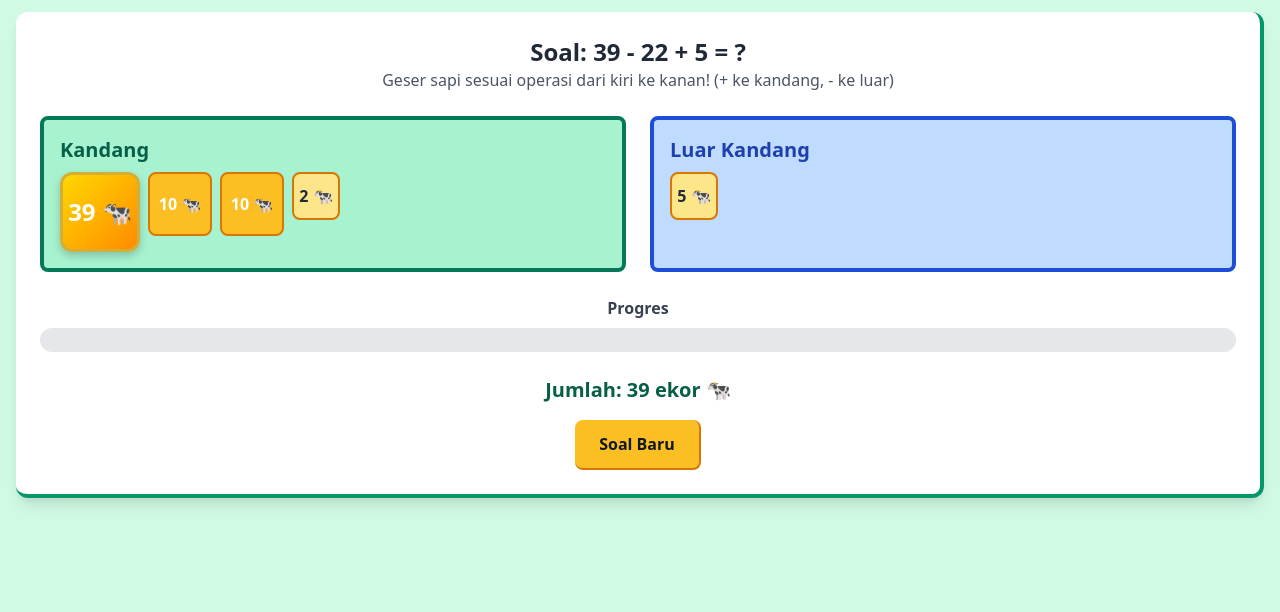
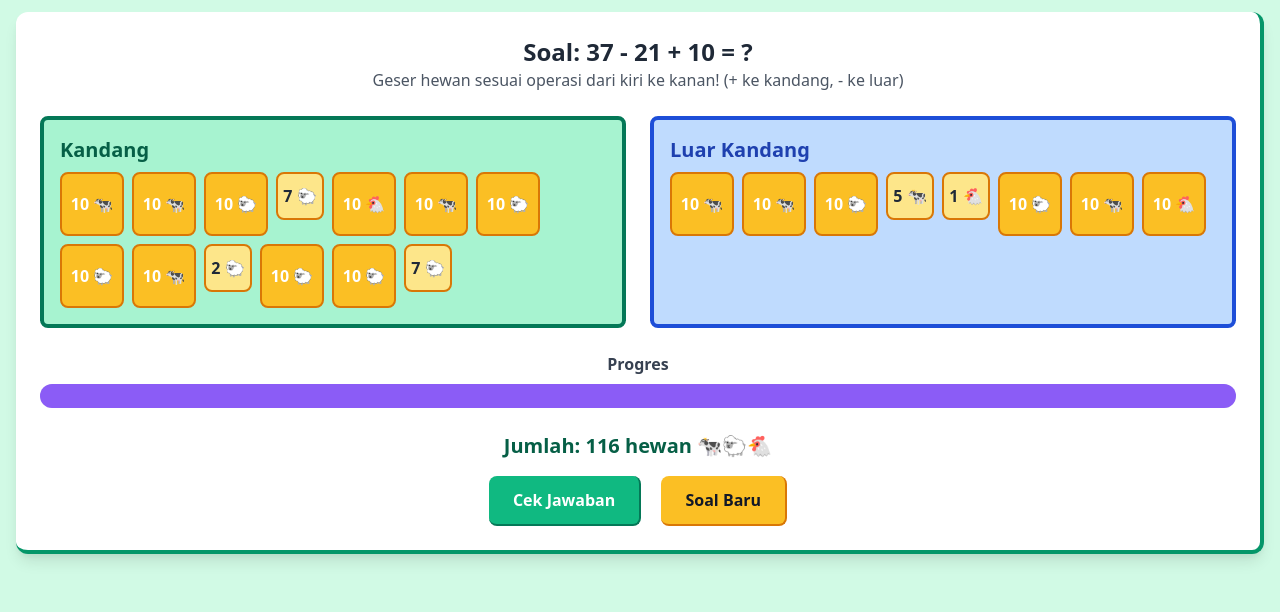
Before and after one commit to Athira-Hm/FarmMath, a plain HTML site: page latihan/latihanCampuran.html in a window 1280 px wide. Shown: the part 188-800 px from the top of the page. Drawn offline with nearby package versions, Linux system fonts and the light colour scheme.

Commit message:
Update latihanCampuran.html

```diff
--- a/latihan/latihanCampuran.html
+++ b/latihan/latihanCampuran.html
@@ -6,7 +6,6 @@
     <title>Latihan Matematika Peternakan - Campuran</title>
     <link href="https://cdn.jsdelivr.net/npm/tailwindcss@2.2.19/dist/tailwind.min.css" rel="stylesheet">
     <style>
-        /* Styling untuk notifikasi kemenangan */
         #victoryNotification {
             display: none;
             position: fixed;
@@ -36,24 +35,11 @@
             0% { transform: translateY(-100vh); opacity: 1; }
             100% { transform: translateY(100vh); opacity: 0; }
         }
-        /* Styling spesial untuk balok statis */
-        .static-block {
-            background: linear-gradient(135deg, #ffd700, #ff8c00); /* Gradien emas ke oranye */
-            border: 3px solid #d4af37; /* Border emas */
-            box-shadow: 0 4px 8px rgba(0, 0, 0, 0.2); /* Bayangan lembut */
-            font-size: 1.5rem; /* Teks lebih besar */
-            color: #fff; /* Teks putih */
-            font-weight: bold;
-            width: 80px;
-            height: 80px;
-            border-radius: 0.75rem;
-            display: flex;
-            align-items: center;
-            justify-content: center;
-            transition: transform 0.2s ease; /* Animasi saat disentuh */
+        .animal-block {
+            transition: transform 0.2s ease;
         }
-        .static-block:hover {
-            transform: scale(1.05); /* Sedikit membesar saat hover */
+        .animal-block:hover {
+            transform: scale(1.05);
         }
     </style>
 </head>
@@ -63,7 +49,7 @@
             <a href="../index.html" class="inline-block px-6 py-3 bg-amber-300 hover:bg-amber-400 text-black rounded-full transition duration-300 ease-in-out transform hover:-translate-y-1 shadow-lg">
                 <span class="flex items-center">
                     <svg xmlns="http://www.w3.org/2000/svg" class="h-5 w-5 mr-2" viewBox="0 0 20 20" fill="currentColor">
-                        <path fill-rule="evenodd" d="M9.707 16.707a1 1 0 01-1.414 0l-6-6a1 1 0 010-1.414l6-6a1 1 0 011.414 1.414L5.414 9H17a1 1 0 110 2H5.414l4.293 4.293a1 1 0 010 1.414z" clip-rule="evenodd" />
+                        <path fill-rule="evenodd" d="M9.707 16.707a1 1 0 01-1.414 0l-6-6a1 1 0 010-1.414l6-6a1 1 0 011.414 1.414L5.414 9H17a1 1 0 110 2H5.414l4.293 4.293a1 10 010 1.414z" clip-rule="evenodd" />
                     </svg>
                     Kembali ke Beranda
                 </span>
@@ -72,56 +58,44 @@
     </nav>
     <section class="py-12">
         <div class="container mx-auto px-4">
-            <h1 class="text-4xl font-bold text-center text-green-800 mb-8" id="gameTitle">Latihan Campuran Sapi</h1>
+            <h1 class="text-4xl font-bold text-center text-green-800 mb-8" id="gameTitle">Latihan Campuran Peternakan</h1>
             <div class="bg-white rounded-xl p-6 border-b-4 border-r-4 border-green-600 shadow-lg relative">
-                <!-- Soal -->
                 <div class="text-center mb-6">
                     <p class="text-2xl font-semibold text-gray-800" id="question">Soal: ?</p>
-                    <p class="text-gray-600" id="instruction">Geser sapi sesuai operasi dari kiri ke kanan! (+ ke kandang, - ke luar)</p>
+                    <p class="text-gray-600" id="instruction">Geser hewan sesuai operasi dari kiri ke kanan! (+ ke kandang, - ke luar)</p>
                 </div>
-
-                <!-- Area Permainan -->
                 <div class="grid grid-cols-1 md:grid-cols-2 gap-6">
-                    <!-- Kandang -->
                     <div id="barnArea" class="bg-green-200 p-4 rounded-lg border-4 border-green-700 min-h-[150px]">
                         <h3 class="text-xl font-bold text-green-800 mb-2">Kandang</h3>
                         <div id="barnBlocks" class="flex flex-wrap gap-2"></div>
                     </div>
-                    <!-- Luar Kandang -->
                     <div id="outsideArea" class="bg-blue-200 p-4 rounded-lg border-4 border-blue-700 min-h-[150px]">
                         <h3 class="text-xl font-bold text-blue-800 mb-2">Luar Kandang</h3>
                         <div id="outsideBlocks" class="flex flex-wrap gap-2"></div>
                     </div>
                 </div>
-
-                <!-- Progress Bar -->
                 <div class="mt-6">
                     <p class="text-center text-gray-700 font-semibold">Progres</p>
                     <div class="w-full bg-gray-200 rounded-full h-6 mt-2">
                         <div id="progressBar" class="bg-purple-500 h-6 rounded-full w-0 transition-all duration-500"></div>
                     </div>
                 </div>
-
-                <!-- Hasil -->
                 <div class="mt-6 text-center">
-                    <p class="text-xl font-bold text-green-800" id="result">Jumlah: <span id="currentCount">0</span> ekor 🐄</p>
-                    <button id="resetButton" class="mt-4 bg-yellow-400 text-gray-900 px-6 py-3 rounded-lg border-b-2 border-r-2 border-yellow-600 font-bold hover:bg-yellow-300 transition-all">Soal Baru</button>
+                    <p class="text-xl font-bold text-green-800" id="result">Jumlah: <span id="currentCount">0</span> hewan 🐄🐑🐔</p>
+                    <div class="mt-4 space-x-4">
+                        <button id="checkButton" class="bg-green-500 text-white px-6 py-3 rounded-lg border-b-2 border-r-2 border-green-700 font-bold hover:bg-green-400 transition-all">Cek Jawaban</button>
+                        <button id="resetButton" class="bg-yellow-400 text-gray-900 px-6 py-3 rounded-lg border-b-2 border-r-2 border-yellow-600 font-bold hover:bg-yellow-300 transition-all">Soal Baru</button>
+                    </div>
                 </div>
-
-                <!-- Dekorasi -->
             </div>
         </div>
     </section>
-
-    <!-- Notifikasi Kemenangan -->
     <div id="victoryNotification">
         <h2 class="text-3xl font-bold text-white">Hore! Kamu Menang! 🎉</h2>
-        <p class="text-lg text-white mt-2">Jawabanmu benar: <span id="victoryAnswer"></span> ekor! 🐄</p>
+        <p class="text-lg text-white mt-2">Jawabanmu benar: <span id="victoryAnswer"></span> hewan! 🐄🐑🐔</p>
         <button id="closeVictory" class="mt-4 bg-white text-orange-600 px-6 py-2 rounded-lg font-bold hover:bg-gray-200 transition-all">Main Lagi</button>
     </div>
-
     <script>
-        // Game Logic
         const barnArea = document.getElementById('barnArea');
         const outsideArea = document.getElementById('outsideArea');
         const barnBlocks = document.getElementById('barnBlocks');
@@ -131,62 +105,50 @@
         const questionDisplay = document.getElementById('question');
         const instructionDisplay = document.getElementById('instruction');
         const resetButton = document.getElementById('resetButton');
+        const checkButton = document.getElementById('checkButton');
         const victoryNotification = document.getElementById('victoryNotification');
         const victoryAnswer = document.getElementById('victoryAnswer');
         const closeVictory = document.getElementById('closeVictory');
 
-        let currentCount, targetCount, initialCount, firstAmount, secondAmount, operations;
+        let targetCount, initialCount, firstAmount, secondAmount, operations;
         let blockCounter = 0;
-        let staticBlock; // Referensi ke balok statis
 
-        // Fungsi untuk menghasilkan soal acak (campuran)
         function generateQuestion() {
-            initialCount = Math.floor(Math.random() * 50) + 10; // 10-59
-            firstAmount = Math.floor(Math.random() * 30) + 5;   // 5-34
-            secondAmount = Math.floor(Math.random() * 30) + 5;  // 5-34
+            initialCount = Math.floor(Math.random() * 30) + 20; // 20-49 for more animals
+            firstAmount = Math.floor(Math.random() * 20) + 10;  // 10-29
+            secondAmount = Math.floor(Math.random() * 20) + 10; // 10-29
 
-            // Prioritaskan pengurangan sebagai operasi pertama jika memungkinkan
             operations = Math.random() < 0.7 ? ['-', '+'] : ['+', '-'];
             if (operations[0] === '-' && initialCount - firstAmount < 0) {
-                operations[0] = '+'; // Pastikan tidak negatif
+                operations[0] = '+';
             }
 
-            // Hitung target dari kiri ke kanan
             let temp = initialCount;
             temp = operations[0] === '+' ? temp + firstAmount : temp - firstAmount;
             targetCount = operations[1] === '+' ? temp + secondAmount : temp - secondAmount;
 
             questionDisplay.textContent = `Soal: ${initialCount} ${operations[0]} ${firstAmount} ${operations[1]} ${secondAmount} = ?`;
-            currentCount = initialCount;
-            currentCountDisplay.textContent = currentCount;
-            progressBar.style.width = '0%';
             blockCounter = 0;
             setupBlocks();
         }
 
-        // Fungsi untuk membuat balok dengan emoji 🐄 dan ID unik
-        function createBlock(count, isStatic = false) {
+        function createBlock(count, animalType) {
             const block = document.createElement('div');
-            block.classList.add('rounded-lg', 'flex', 'items-center', 'justify-center', 'font-bold', 'border-2');
-            if (!isStatic) {
-                block.classList.add('cow-block');
-                block.setAttribute('draggable', 'true');
-                block.id = `block-${blockCounter++}`;
-                if (count >= 10) {
-                    block.classList.add('bg-yellow-400', 'w-16', 'h-16', 'text-white', 'border-yellow-600');
-                } else {
-                    block.classList.add('bg-yellow-200', 'w-12', 'h-12', 'text-gray-800', 'border-yellow-600');
-                }
+            block.classList.add('animal-block', 'rounded-lg', 'flex', 'items-center', 'justify-center', 'font-bold', 'border-2');
+            block.setAttribute('draggable', 'true');
+            block.id = `block-${blockCounter++}`;
+            if (count >= 10) {
+                block.classList.add('bg-yellow-400', 'w-16', 'h-16', 'text-white', 'border-yellow-600');
             } else {
-                block.classList.add('static-block'); // Kelas spesial untuk balok statis
-                block.id = 'static-block'; // ID khusus untuk balok statis
+                block.classList.add('bg-yellow-200', 'w-12', 'h-12', 'text-gray-800', 'border-yellow-600');
             }
-            block.setAttribute('data-cows', count);
-            block.innerHTML = `${count} 🐄`;
+            block.setAttribute('data-animals', count);
+            block.setAttribute('data-type', animalType);
+            const emoji = animalType === 'cow' ? '🐄' : animalType === 'sheep' ? '🐑' : '🐔';
+            block.innerHTML = `${count} ${emoji}`;
             return block;
         }
 
-        // Fungsi untuk memecah angka menjadi balok (1, 2, 3, 5, 7, 10)
         function decomposeNumber(num) {
             const blocks = [];
             const availableBlocks = [10, 7, 5, 3, 2, 1];
@@ -201,44 +163,77 @@
             return blocks;
         }
 
-        // Fungsi untuk menyiapkan balok awal
+        function updateCurrentCount() {
+            let total = 0;
+            barnBlocks.querySelectorAll('.animal-block').forEach(block => {
+                total += parseInt(block.getAttribute('data-animals'));
+            });
+            currentCountDisplay.textContent = total;
+            return total;
+        }
+
         function setupBlocks() {
             barnBlocks.innerHTML = '';
             outsideBlocks.innerHTML = '';
 
-            // Tampilkan jumlah awal di kandang sebagai balok statis
-            staticBlock = createBlock(initialCount, true);
-            barnBlocks.appendChild(staticBlock);
+            const animals = ['cow', 'sheep', 'chicken'];
+            const initialBlocks = decomposeNumber(initialCount);
+            const firstBlocks = decomposeNumber(firstAmount + Math.floor(Math.random() * 20) + 15); // Extra animals
+            const secondBlocks = decomposeNumber(secondAmount + Math.floor(Math.random() * 20) + 15); // Extra animals
 
-            // Siapkan balok sesuai operasi
-            const firstBlocks = decomposeNumber(firstAmount);
-            const secondBlocks = decomposeNumber(secondAmount);
+            initialBlocks.forEach(count => {
+                const animal = animals[Math.floor(Math.random() * animals.length)];
+                barnBlocks.appendChild(createBlock(count, animal));
+            });
 
             if (operations[0] === '-') {
-                firstBlocks.forEach(count => barnBlocks.appendChild(createBlock(count)));
-                secondBlocks.forEach(count => outsideBlocks.appendChild(createBlock(count)));
+                firstBlocks.forEach(count => {
+                    const animal = animals[Math.floor(Math.random() * animals.length)];
+                    barnBlocks.appendChild(createBlock(count, animal));
+                });
+                secondBlocks.forEach(count => {
+                    const animal = animals[Math.floor(Math.random() * animals.length)];
+                    outsideBlocks.appendChild(createBlock(count, animal));
+                });
             } else {
-                firstBlocks.forEach(count => outsideBlocks.appendChild(createBlock(count)));
+                firstBlocks.forEach(count => {
+                    const animal = animals[Math.floor(Math.random() * animals.length)];
+                    outsideBlocks.appendChild(createBlock(count, animal));
+                });
                 if (operations[1] === '-') {
-                    secondBlocks.forEach(count => barnBlocks.appendChild(createBlock(count)));
+                    secondBlocks.forEach(count => {
+                        const animal = animals[Math.floor(Math.random() * animals.length)];
+                        barnBlocks.appendChild(createBlock(count, animal));
+                    });
                 } else {
-                    secondBlocks.forEach(count => outsideBlocks.appendChild(createBlock(count)));
+                    secondBlocks.forEach(count => {
+                        const animal = animals[Math.floor(Math.random() * animals.length)];
+                        outsideBlocks.appendChild(createBlock(count, animal));
+                    });
                 }
             }
 
+            // Add extra blocks to ensure solvability and variety
+            const extraBlocks = decomposeNumber(Math.max(targetCount, initialCount, firstAmount, secondAmount) + 20);
+            extraBlocks.forEach(count => {
+                const animal = animals[Math.floor(Math.random() * animals.length)];
+                const area = Math.random() < 0.5 ? barnBlocks : outsideBlocks;
+                area.appendChild(createBlock(count, animal));
+            });
+
             addDragListeners();
+            updateCurrentCount();
+            updateUI();
         }
 
-        // Fungsi untuk menambahkan event listener drag-and-drop
         function addDragListeners() {
-            document.querySelectorAll('.cow-block').forEach(block => {
+            document.querySelectorAll('.animal-block').forEach(block => {
                 block.addEventListener('dragstart', (e) => {
                     e.dataTransfer.setData('text/plain', block.id);
                 });
             });
         }
 
-        // Drag over dan drop untuk area kandang (penjumlahan)
         barnArea.addEventListener('dragover', (e) => e.preventDefault());
         barnArea.addEventListener('drop', (e) => {
             e.preventDefault();
@@ -246,15 +241,12 @@
             const draggedBlock = document.getElementById(blockId);
 
             if (draggedBlock && draggedBlock.parentElement === outsideBlocks) {
-                const cowCount = parseInt(draggedBlock.getAttribute('data-cows'));
-                currentCount += cowCount;
                 barnBlocks.appendChild(draggedBlock);
-
+                updateCurrentCount();
                 updateUI();
             }
         });
 
-        // Drag over dan drop untuk area luar (pengurangan)
         outsideArea.addEventListener('dragover', (e) => e.preventDefault());
         outsideArea.addEventListener('drop', (e) => {
             e.preventDefault();
@@ -262,28 +254,28 @@
             const draggedBlock = document.getElementById(blockId);
 
             if (draggedBlock && draggedBlock.parentElement === barnBlocks) {
-                const cowCount = parseInt(draggedBlock.getAttribute('data-cows'));
-                currentCount -= cowCount;
                 outsideBlocks.appendChild(draggedBlock);
-
+                updateCurrentCount();
                 updateUI();
             }
         });
 
-        // Fungsi untuk update UI dan cek kemenangan
         function updateUI() {
-            currentCountDisplay.textContent = currentCount;
-            staticBlock.innerHTML = `${currentCount} 🐄`; // Update balok statis
+            const currentCount = parseInt(currentCountDisplay.textContent);
             const totalChange = operations[0] === '+' ? firstAmount : -firstAmount + (operations[1] === '+' ? secondAmount : -secondAmount);
             const progressPercentage = Math.abs((currentCount - initialCount) / totalChange) * 100;
             progressBar.style.width = `${Math.min(progressPercentage, 100)}%`;
+        }
 
+        checkButton.addEventListener('click', () => {
+            const currentCount = parseInt(currentCountDisplay.textContent);
             if (currentCount === targetCount) {
                 showVictory();
+            } else {
+                alert(`Jawaban salah! Jumlah saat ini: ${currentCount}. Coba lagi untuk mencapai ${targetCount}.`);
             }
-        }
+        });
 
-        // Fungsi untuk menampilkan notifikasi kemenangan meriah
         function showVictory() {
             victoryAnswer.textContent = targetCount;
             victoryNotification.style.display = 'block';
@@ -299,18 +291,15 @@
             }
         }
 
-        // Tutup notifikasi dan reset
         closeVictory.addEventListener('click', () => {
             victoryNotification.style.display = 'none';
             generateQuestion();
         });
 
-        // Reset game
         resetButton.addEventListener('click', () => {
             generateQuestion();
         });
 
-        // Mulai permainan
         generateQuestion();
     </script>
 </body>
```
